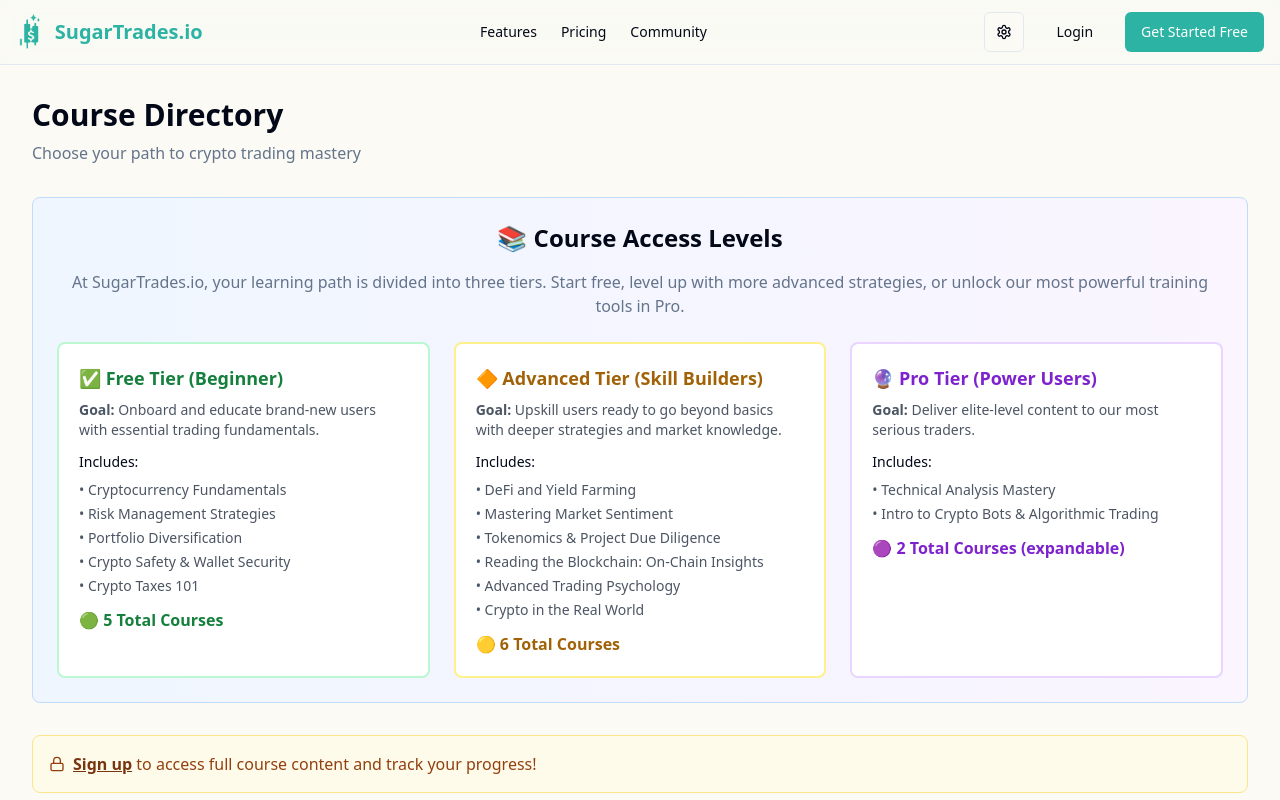
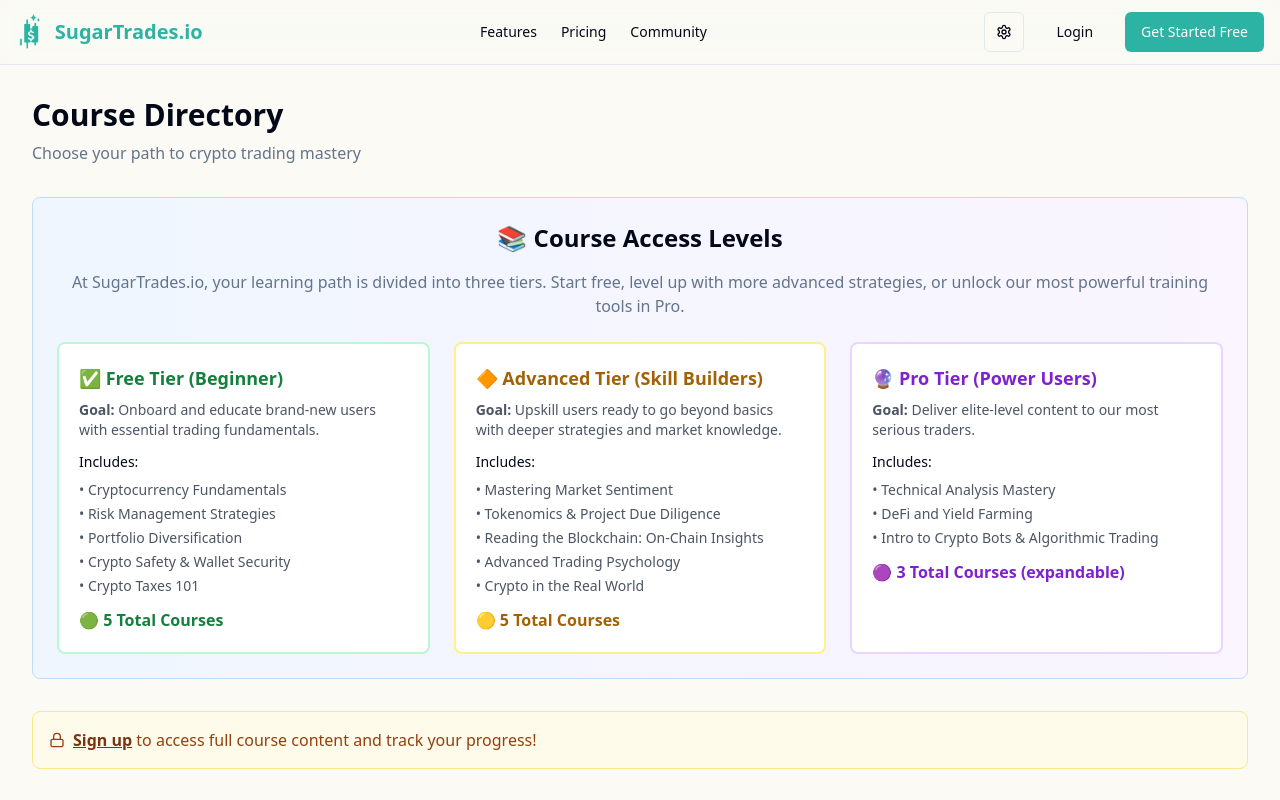
Before and after one commit to sugartrades/sugar-flow-academy, a React (Vite) app: page /courses in a window 1280 px wide. Shown: the top 800 px of the page. Built offline with nearby package versions, Linux system fonts and the light colour scheme.

Commit message:
Move course to Pro tier
Update course data to reflect Pro tier.

```diff
--- a/src/pages/Courses.tsx
+++ b/src/pages/Courses.tsx
@@ -82,14 +82,13 @@ export default function Courses() {
                 </p>
                 <p className="text-sm font-medium mb-2">Includes:</p>
                 <ul className="text-sm text-gray-600 space-y-1 mb-3">
-                  <li>• DeFi and Yield Farming</li>
                   <li>• Mastering Market Sentiment</li>
                   <li>• Tokenomics & Project Due Diligence</li>
                   <li>• Reading the Blockchain: On-Chain Insights</li>
                   <li>• Advanced Trading Psychology</li>
                   <li>• Crypto in the Real World</li>
                 </ul>
-                <div className="text-yellow-700 font-bold">🟡 6 Total Courses</div>
+                <div className="text-yellow-700 font-bold">🟡 5 Total Courses</div>
               </div>
 
               {/* Pro Tier */}
@@ -101,9 +100,10 @@ export default function Courses() {
                 <p className="text-sm font-medium mb-2">Includes:</p>
                 <ul className="text-sm text-gray-600 space-y-1 mb-3">
                   <li>• Technical Analysis Mastery</li>
+                  <li>• DeFi and Yield Farming</li>
                   <li>• Intro to Crypto Bots & Algorithmic Trading</li>
                 </ul>
-                <div className="text-purple-700 font-bold">🟣 2 Total Courses (expandable)</div>
+                <div className="text-purple-700 font-bold">🟣 3 Total Courses (expandable)</div>
               </div>
             </div>
           </div>
```
